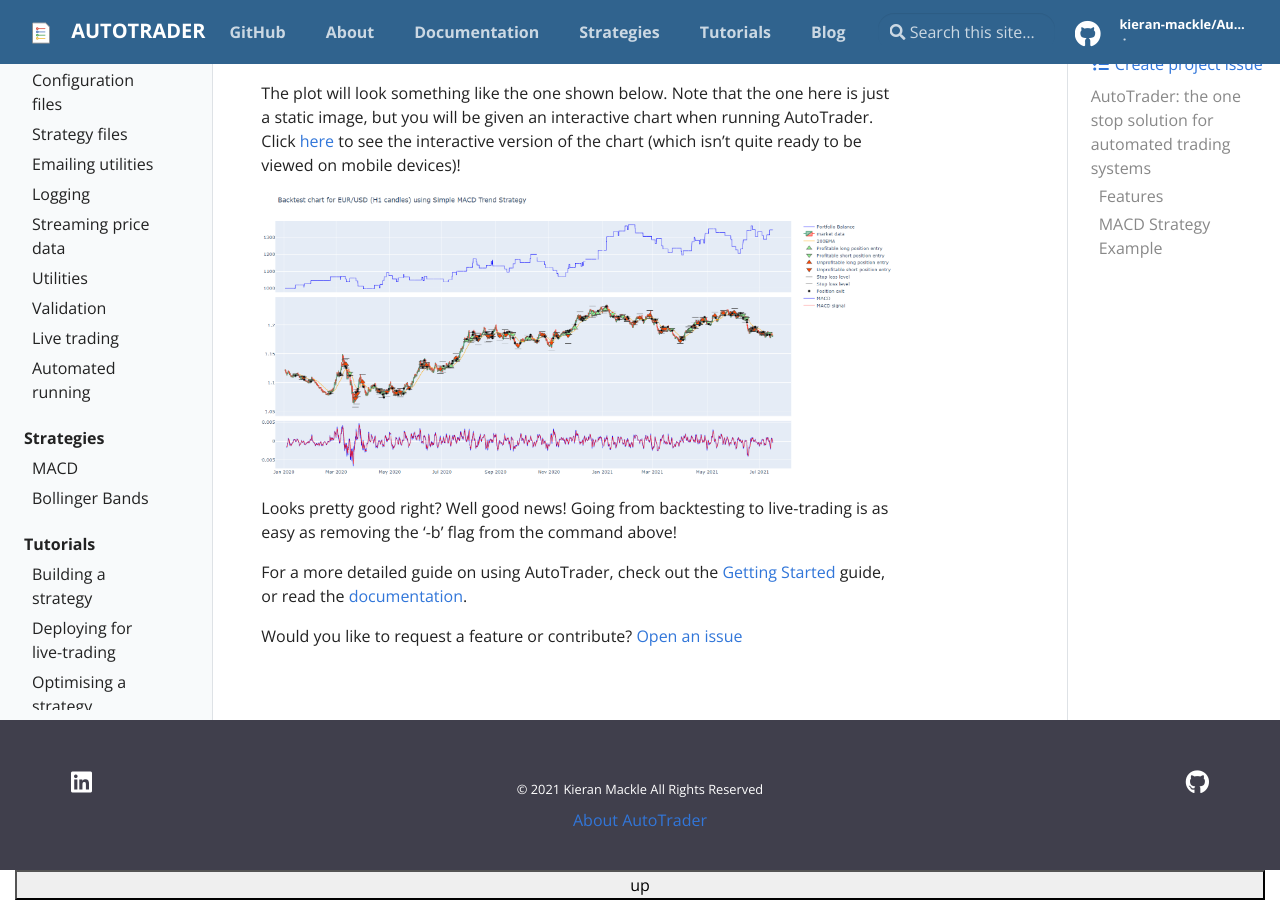
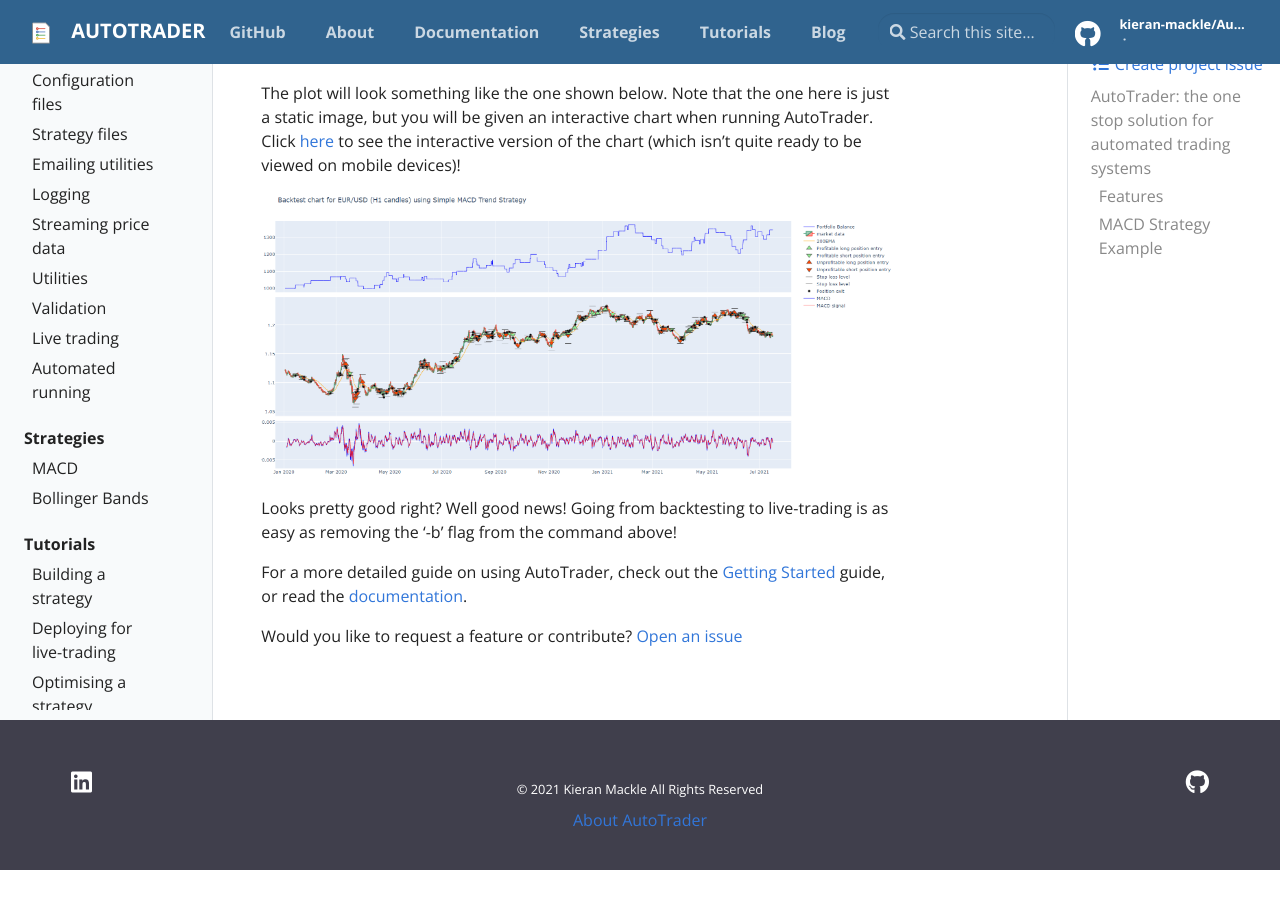
Before and after one commit to kieran-mackle/AutoTrader, a Jekyll site: the page built from docs/pages/index.md, in a window 1280 px wide and 900 px high, scrolled down 2502 px. Built offline with Jekyll 4.4.1, drawn with Linux system fonts in a browser that asks for light colours; after the commit the page ends 3372 px from its top, so only the background shows below that.

Commit message:
Update footer.html

```diff
--- a/docs/_includes/footer.html
+++ b/docs/_includes/footer.html
@@ -35,6 +35,3 @@
     </div>
   </div>
 </footer>
-
-<button id='scroll-to-top'>up</button>
-<h3><i class="icon-arrow-up"></i></h3>
```
